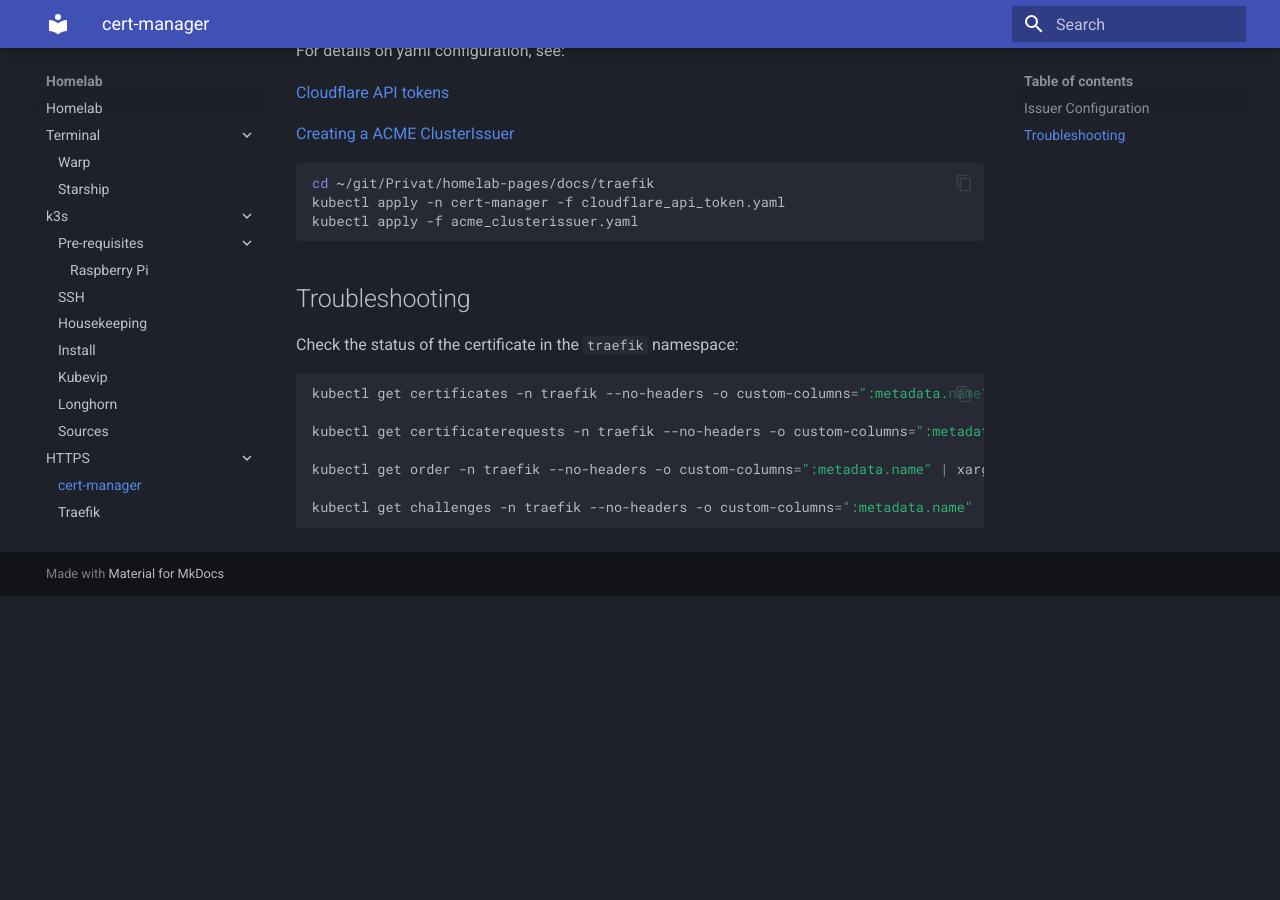
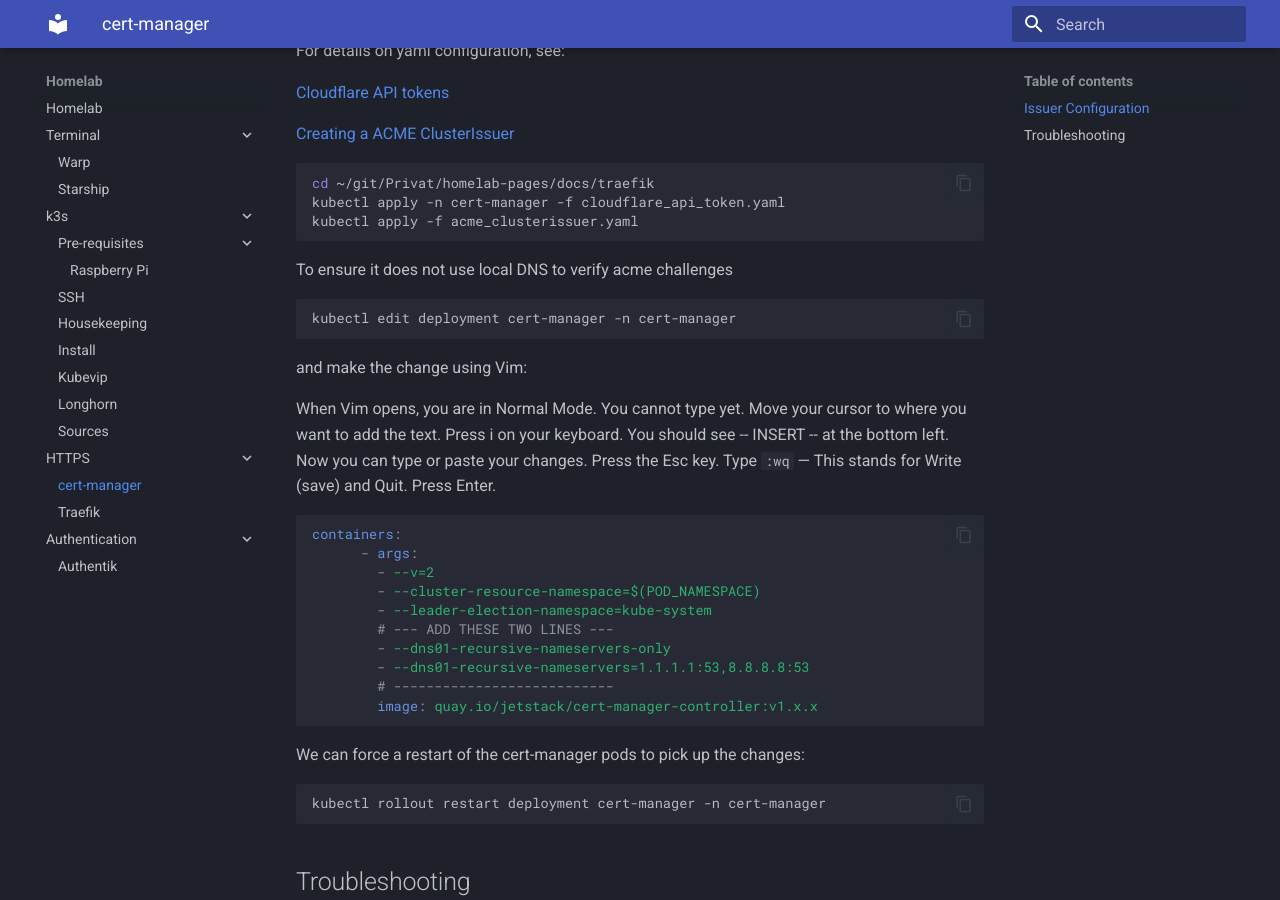
Before and after one commit to spaelling/homelab-pages, an MkDocs documentation site: the page built from docs/traefik/cert_manager.md, in a window 1280 px wide and 900 px high, scrolled down 612 px. Built offline with MkDocs 1.6.1 and Material for MkDocs 9.7.7, drawn with Linux system fonts in a browser that asks for light colours; before the commit the page ends 1208 px from its top, so only the background shows below that.

Commit message:
docs: add instructions for configuring cert-manager to avoid local DNS for ACME challenges

````diff
--- a/docs/traefik/cert_manager.md
+++ b/docs/traefik/cert_manager.md
@@ -35,6 +35,40 @@
 kubectl apply -f acme_clusterissuer.yaml
 ```
 
+To ensure it does not use local DNS to verify acme challenges
+
+```bash
+kubectl edit deployment cert-manager -n cert-manager
+```
+
+and make the change using Vim:
+
+When Vim opens, you are in Normal Mode. You cannot type yet.
+Move your cursor to where you want to add the text.
+Press i on your keyboard. You should see -- INSERT -- at the bottom left.
+Now you can type or paste your changes.
+Press the Esc key.
+Type `:wq` — This stands for Write (save) and Quit. Press Enter.
+
+```yaml
+containers:
+      - args:
+        - --v=2
+        - --cluster-resource-namespace=$(POD_NAMESPACE)
+        - --leader-election-namespace=kube-system
+        # --- ADD THESE TWO LINES ---
+        - --dns01-recursive-nameservers-only
+        - --dns01-recursive-nameservers=1.1.1.1:53,8.8.8.8:53
+        # ---------------------------
+        image: quay.io/jetstack/cert-manager-controller:v1.x.x
+```
+
+We can force a restart of the cert-manager pods to pick up the changes:
+
+```bash
+kubectl rollout restart deployment cert-manager -n cert-manager
+```
+
 ## Troubleshooting
 
 Check the status of the certificate in the `traefik` namespace:
````
